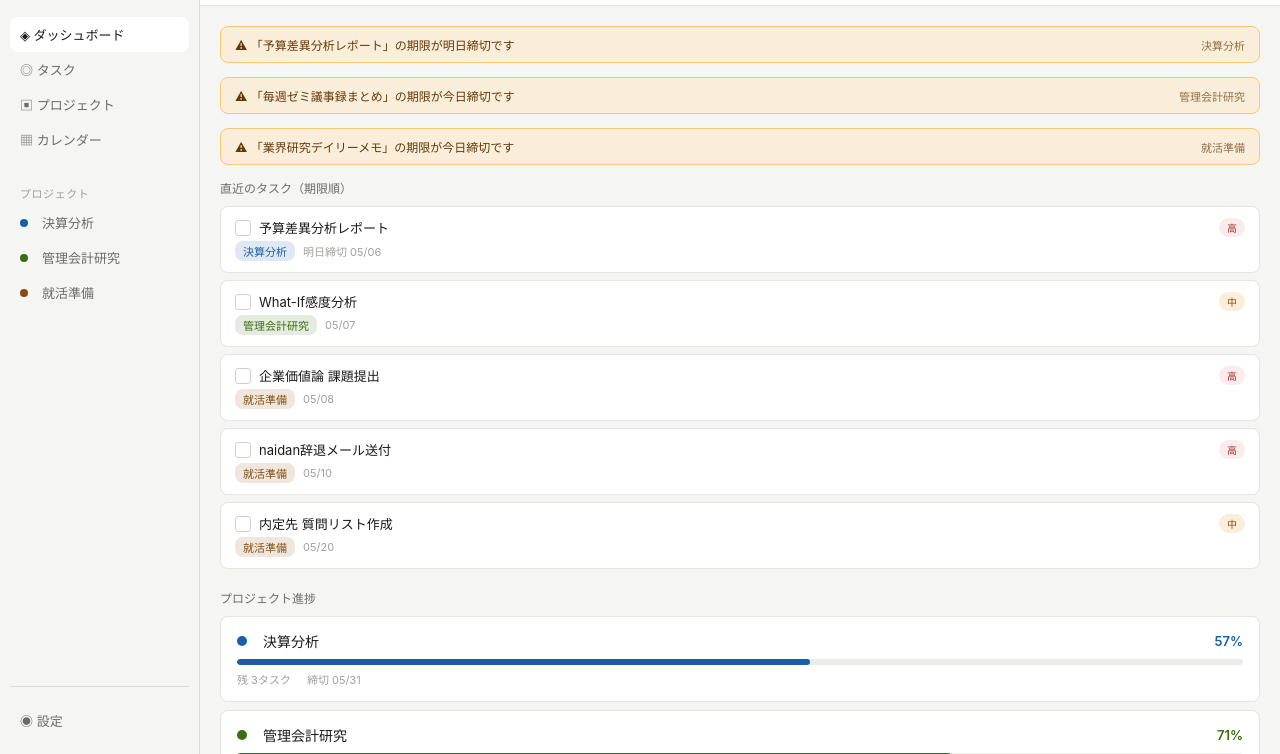
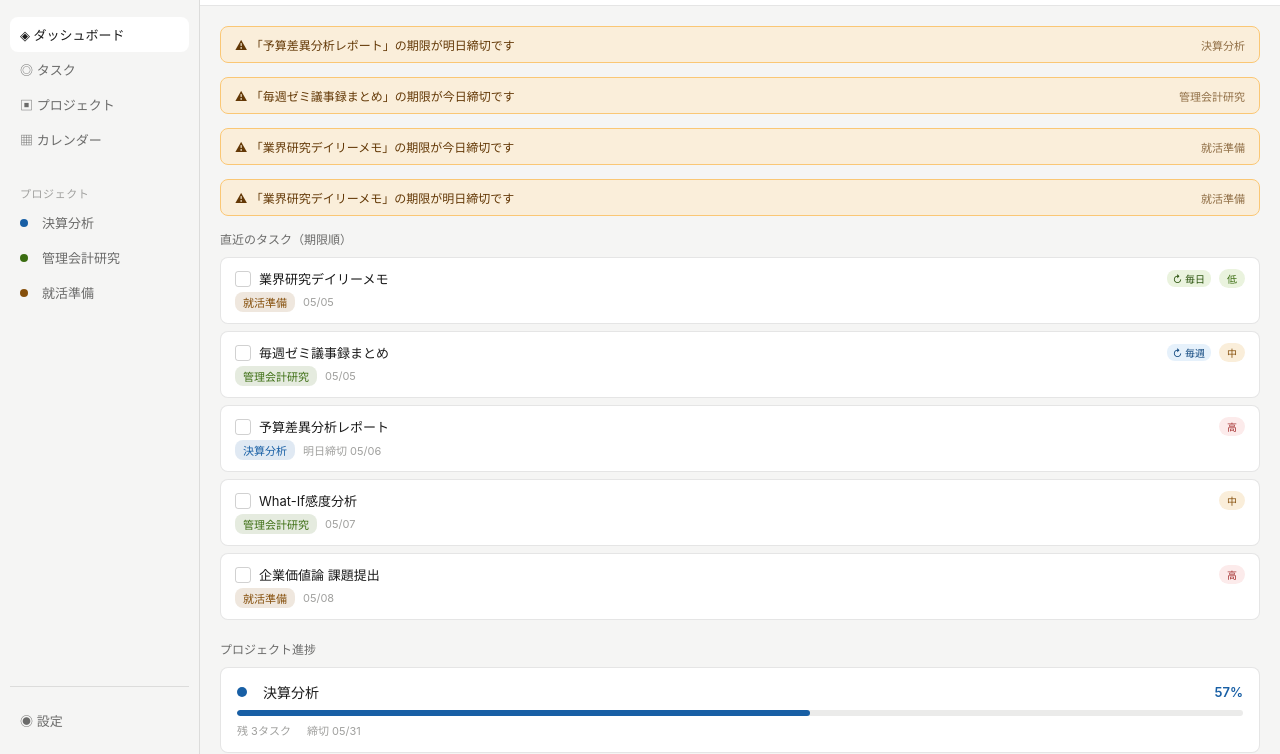
Before and after one commit to my-glitch14/taskwotakusu, a plain HTML site: page index.html in a window 1280 px wide. Shown: the part 46-800 px from the top of the page. Drawn offline with Linux system fonts and the light colour scheme.

Commit message:
Add files via upload

```diff
--- a/index.html
+++ b/index.html
@@ -881,32 +881,64 @@ function jumpToDay(y,m,d){curDay=new Date(y,m,d);switchCal('day');}
 // ===== PROJECTS RENDER =====
 function pct(proj){
   if(!proj.tasks.length) return 0;
-  return Math.round(proj.tasks.filter(t=>t.done).length/proj.tasks.length*100);
-}
+  let done=0, total=0;
+  proj.tasks.forEach(t=>{
+    const dates = expandRepeats(t);
+    if(dates !== null){
+      // 繰り返し：ウィンドウ内の出現数を分母、完了済み出現数を分子
+      const occ = dates.length;
+      const donOcc = (t.doneOccurrences||[]).filter(d=>dates.includes(d)).length;
+      total += occ;
+      done  += donOcc;
+    } else {
+      total += 1;
+      if(t.done) done += 1;
+    }
+  });
+  return total===0 ? 0 : Math.round(done/total*100);
+}
+function projMetaHtml(proj){
+  let done=0,total=0,remain=0;
+  proj.tasks.forEach(t=>{
+    const dates=expandRepeats(t);
+    if(dates!==null){
+      const occ=dates.length;
+      const donOcc=(t.doneOccurrences||[]).filter(d=>dates.includes(d)).length;
+      total+=occ; done+=donOcc; remain+=(occ-donOcc);
+    } else {
+      total+=1;
+      if(t.done) done+=1; else remain+=1;
+    }
+  });
+  return `<span>全 ${total} タスク</span><span>完了 ${done}</span><span>残 ${remain}</span>`;
+}
+
 // ===== REPEAT HELPERS =====
 function addDays(dateStr, n){
   const d=new Date(dateStr); d.setDate(d.getDate()+n); return fmtDate(d);
 }
 // 繰り返しタスクの出現日リストを返す（startDate から 28日分）
-function expandRepeats(task, windowDays=28){
-  if(!task.repeat || task.repeat==='none') return null; // null = 繰り返しなし
-  const start = new Date(task.due); start.setHours(0,0,0,0);
-  const today = new Date(); today.setHours(0,0,0,0);
-  // 表示ウィンドウ: today-7 ~ today+windowDays
+function expandRepeats(task){
+  if(!task.repeat || task.repeat==='none') return null;
+  const today   = new Date(); today.setHours(0,0,0,0);
+  // ウィンドウ: 今日-7日 〜 今日+REPEAT_WINDOW日（開始日が未来でもOK）
   const winStart = new Date(today); winStart.setDate(today.getDate()-7);
-  const winEnd   = new Date(today); winEnd.setDate(today.getDate()+windowDays);
+  const winEnd   = new Date(today); winEnd.setDate(today.getDate()+REPEAT_WINDOW);
+  const startDate= new Date(task.due); startDate.setHours(0,0,0,0);
   const endDate  = task.endDate ? new Date(task.endDate) : null;
+  const skipSet  = new Set(task.skipDates||[]);
 
   const dates = [];
-  let cur = new Date(start);
+  // 開始日からウィンドウ終端まで走査（開始日がウィンドウより後ならそこから）
+  let cur = new Date(startDate);
   let limit = 0;
-  while(cur <= winEnd && limit < 200){
+  while(cur <= winEnd && limit < 500){
     limit++;
-    if(cur >= winStart){
-      const ds = fmtDate(cur);
-      if(!task.skipDates.includes(ds)){
-        if(!endDate || cur <= endDate) dates.push(ds);
-      }
+    // endDateを超えたら終了
+    if(endDate && cur > endDate) break;
+    // ウィンドウ内 & スキップでなければ追加
+    if(cur >= winStart && !skipSet.has(fmtDate(cur))){
+      dates.push(fmtDate(cur));
     }
     if(task.repeat==='daily')  cur.setDate(cur.getDate()+1);
     else if(task.repeat==='weekly') cur.setDate(cur.getDate()+7);
@@ -919,12 +951,18 @@ function renderProjects(){
   const wrap = document.getElementById('proj-list-wrap');
   const today = new Date(); today.setHours(0,0,0,0);
 
-  // 進捗計算：繰り返しタスクは1タスク分として数える
+  // 進捗計算（繰り返しはウィンドウ内出現数ベース）
   let totalDone=0, totalAll=0;
   PROJECTS.forEach(p=>{
     p.tasks.forEach(t=>{
-      totalAll++;
-      if(t.done || (t.repeat!=='none' && t.doneOccurrences && t.doneOccurrences.length>0)) totalDone++;
+      const dates=expandRepeats(t);
+      if(dates!==null){
+        totalAll+=dates.length;
+        totalDone+=(t.doneOccurrences||[]).filter(d=>dates.includes(d)).length;
+      } else {
+        totalAll+=1;
+        if(t.done) totalDone+=1;
+      }
     });
   });
   const overallPct = totalAll?Math.round(totalDone/totalAll*100):0;
@@ -1002,10 +1040,8 @@ function renderProjects(){
       </div>
       <div class="proj-prog-wrap">
         <div class="proj-prog-track"><div class="proj-prog-fill" id="fill-${proj.id}" style="width:${p}%;background:${proj.color}"></div></div>
-        <div style="display:flex;gap:12px;margin-top:5px;font-size:11px;color:var(--text3)">
-          <span>全 ${proj.tasks.length} タスク</span>
-          <span>完了 ${proj.tasks.filter(t=>t.done).length}</span>
-          <span>残 ${proj.tasks.filter(t=>!t.done).length}</span>
+        <div style="display:flex;gap:12px;margin-top:5px;font-size:11px;color:var(--text3)" id="meta-${proj.id}">
+          ${projMetaHtml(proj)}
         </div>
       </div>
       <div class="task-tree open" id="tree-${proj.id}">
@@ -1149,42 +1185,60 @@ function renderDashboard(){
   const today = new Date(); today.setHours(0,0,0,0);
   const tomorrow = new Date(today); tomorrow.setDate(today.getDate()+1);
 
-  // 期限が今日・明日のタスクをアラート表示
-  const urgentTasks = [];
+  // 期限が今日・明日のタスクをアラート表示（繰り返し含む）
+  const urgentItems = []; // {title, projName, dateStr, isOverdue}
   PROJECTS.forEach(proj=>{
-    proj.tasks.filter(t=>!t.done && t.due).forEach(t=>{
-      const d = new Date(t.due);
-      if(d <= tomorrow) urgentTasks.push({...t, projName:proj.name});
+    proj.tasks.forEach(t=>{
+      const dates = expandRepeats(t);
+      if(dates !== null){
+        // 繰り返しタスク：今日・明日に該当する日付を探す
+        dates.forEach(ds=>{
+          const d = new Date(ds);
+          const isDone = (t.doneOccurrences||[]).includes(ds);
+          if(!isDone && d <= tomorrow){
+            urgentItems.push({title:t.title, projName:proj.name, dateStr:ds, isOverdue:d<today});
+          }
+        });
+      } else {
+        // 通常タスク
+        if(!t.done && t.due){
+          const d = new Date(t.due);
+          if(d <= tomorrow) urgentItems.push({title:t.title, projName:proj.name, dateStr:t.due, isOverdue:d<today});
+        }
+      }
     });
   });
 
   let alertHtml = '';
-  urgentTasks.forEach(t=>{
-    const d = new Date(t.due);
-    const isOverdue = d < today;
-    const label = isOverdue ? '期限超過' : d.getTime()===today.getTime() ? '今日締切' : '明日締切';
-    alertHtml += `<div class="alert-bar" style="${isOverdue?'background:var(--red-bg);border-color:var(--red);color:var(--red)':''}">
-      ${isOverdue?'🚨':'⚠'} 「${t.title}」の期限が${label}です
-      <span style="margin-left:auto;font-size:11px;opacity:.7">${t.projName}</span>
+  urgentItems.forEach(item=>{
+    const label = item.isOverdue ? '期限超過' : new Date(item.dateStr).getTime()===today.getTime() ? '今日締切' : '明日締切';
+    alertHtml += `<div class="alert-bar" style="${item.isOverdue?'background:var(--red-bg);border-color:var(--red);color:var(--red)':''}">
+      ${item.isOverdue?'🚨':'⚠'} 「${item.title}」の期限が${label}です
+      <span style="margin-left:auto;font-size:11px;opacity:.7">${item.projName}</span>
     </div>`;
   });
   if(!alertHtml && PROJECTS.length===0){
     alertHtml = '<div style="font-size:13px;color:var(--text3);padding:12px 0">プロジェクトがありません。「＋ 新規」から作成してください。</div>';
   }
 
-  // 今日・明日締切のタスク一覧（未完了）
-  const todayTasks = [];
-  PROJECTS.forEach(proj=>{
-    proj.tasks.filter(t=>!t.done && t.due).forEach(t=>{
-      const d = new Date(t.due);
-      if(d <= tomorrow) todayTasks.push({...t, projName:proj.name, projColor:proj.color, projId:proj.id});
-    });
-  });
-  // 全プロジェクトの未完了タスクのうち最近のもの（最大5件）
+  // 直近タスク一覧（通常＋繰り返し、未完了、期限順、最大5件）
   const upcoming = [];
   PROJECTS.forEach(proj=>{
-    proj.tasks.filter(t=>!t.done && t.repeat==='none').forEach(t=>{
-      upcoming.push({...t, projName:proj.name, projColor:proj.color, projId:proj.id});
+    proj.tasks.forEach(t=>{
+      const dates = expandRepeats(t);
+      if(dates !== null){
+        // 繰り返し：直近の未完了日を1件だけ代表として追加
+        const nextDate = dates.find(ds=>!(t.doneOccurrences||[]).includes(ds));
+        if(nextDate){
+          upcoming.push({
+            id:t.id, title:t.title, prio:t.prio, due:nextDate,
+            done:false, repeat:t.repeat, isRepeat:true,
+            projName:proj.name, projColor:proj.color, projId:proj.id
+          });
+        }
+      } else {
+        if(!t.done) upcoming.push({...t, isRepeat:false, projName:proj.name, projColor:proj.color, projId:proj.id});
+      }
     });
   });
   upcoming.sort((a,b)=>(a.due||'9999')>(b.due||'9999')?1:-1);
@@ -1196,10 +1250,12 @@ function renderDashboard(){
     const tDueStr = t.due ? t.due.slice(5).replace('-','/') : '';
     const isOver = tDue && tDue < today;
     const isTmr  = tDue && tDue.getTime()===tomorrow.getTime();
+    const repeatLabel = t.isRepeat ? `<span class="repeat-badge ${t.repeat==='daily'?'daily':'weekly'}" style="font-size:10px">↻ ${t.repeat==='daily'?'毎日':'毎週'}</span>` : '';
     taskHtml += `<div class="task-card">
       <div class="task-header">
-        <div class="checkbox${t.done?' checked':''}" onclick="dashToggleTask('${t.projId}','${t.id}',this)">${t.done?'✓':''}</div>
+        <div class="checkbox${t.done?' checked':''}" onclick="dashToggleTask('${t.projId}','${t.id}','${t.isRepeat?t.due:''}',this)">${t.done?'✓':''}</div>
         <div class="task-title">${t.title}</div>
+        ${repeatLabel}
         <span class="prio prio-${t.prio}">${{high:'高',mid:'中',low:'低'}[t.prio]}</span>
       </div>
       <div class="task-meta">
@@ -1239,13 +1295,20 @@ function renderDashboard(){
     ${projHtml}`;
 }
 
-function dashToggleTask(pid, tid, el){
+function dashToggleTask(pid, tid, occDate, el){
   const proj = PROJECTS.find(p=>p.id===pid);
   if(!proj) return;
   const task = proj.tasks.find(t=>t.id===tid);
   if(!task) return;
-  task.done = !task.done;
-  // 全ページ再描画
+  if(occDate){
+    // 繰り返しタスクの特定日をトグル
+    if(!task.doneOccurrences) task.doneOccurrences=[];
+    const idx = task.doneOccurrences.indexOf(occDate);
+    if(idx>=0) task.doneOccurrences.splice(idx,1);
+    else task.doneOccurrences.push(occDate);
+  } else {
+    task.done = !task.done;
+  }
   renderAll();
 }
 
```
